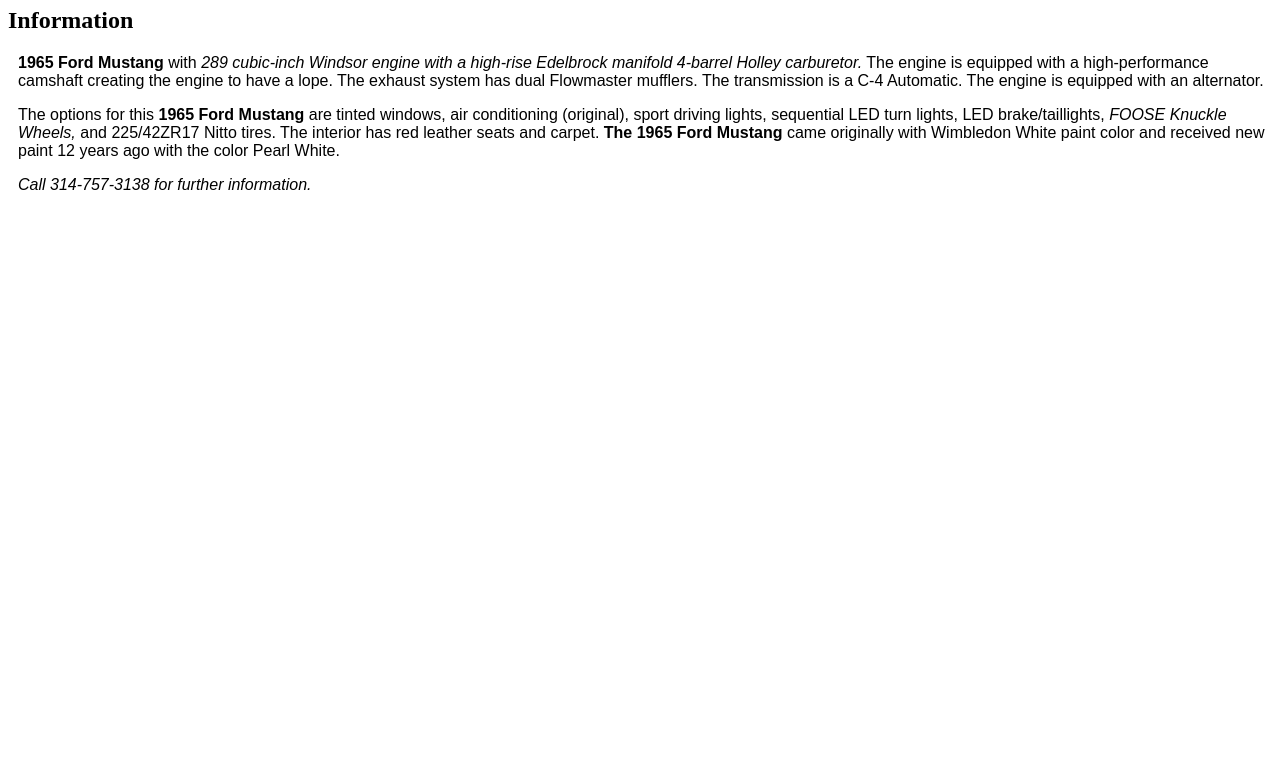
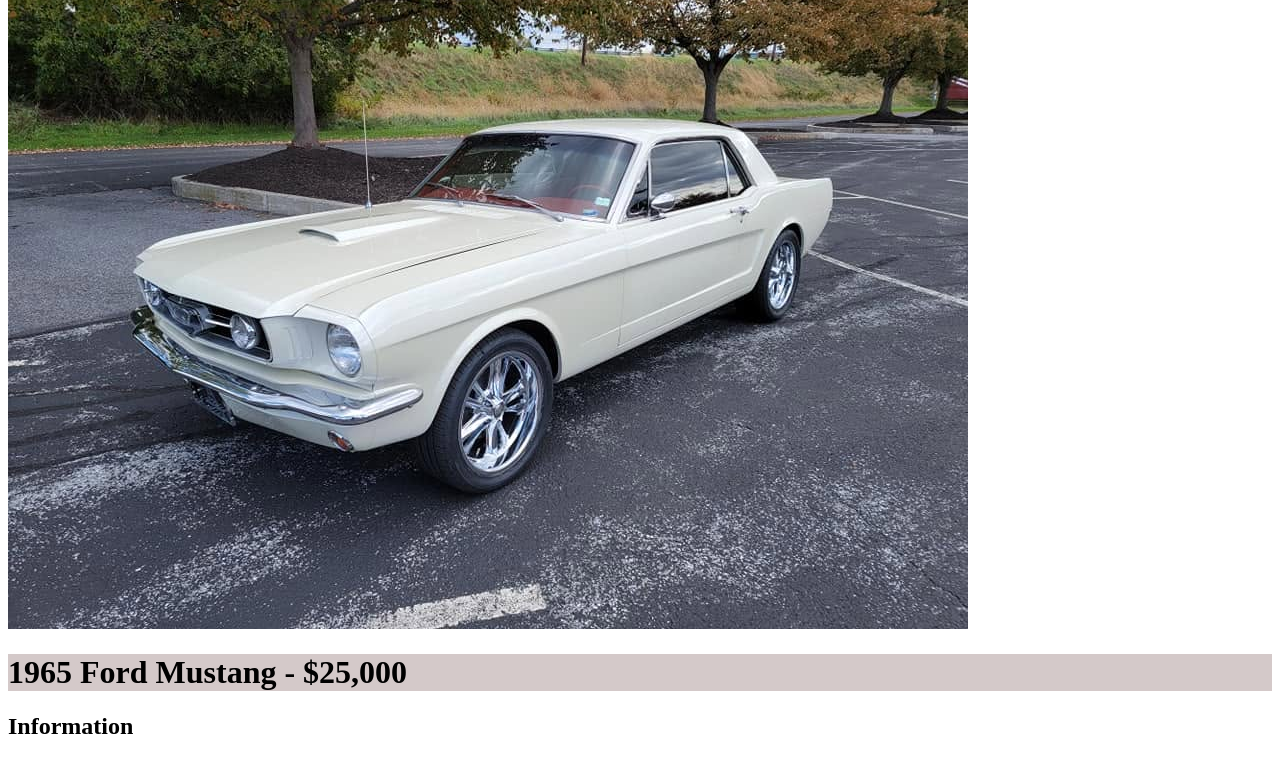
Before and after one commit to kirkazumwalt/Lesson-2---Practice-Activity-1---Kirk-Zumwalt, a plain HTML site: page index.html in a window 1280 px wide. Shown: the part 99-856 px from the top of the page. Before the commit the page ends 800 px from the top, so only its background shows below. Drawn offline with Linux system fonts and the light colour scheme.

Commit message:
Fix image source and clean up HTML structure

```diff
--- a/index.html
+++ b/index.html
@@ -15,7 +15,7 @@
     </style>
   </head>
   <body>
-<img src="C:\Users\zummy\OneDrive\Desktop\Storage from Desktop\Computer College\Penn State World Campus\IST 250 Introduction to Web Design and Development\IST 250_html\1965 Ford Mustang.jpg" alt="Mustang Photo">
+<img src="1965 Ford Mustang..jpg" alt="Mustang Photo">
     <h1>1965 Ford Mustang - $25,000</h1>
     <h2>Information</h2>
 <p><strong>1965 Ford Mustang</strong> with <em>289 cubic-inch Windsor engine with a high-rise Edelbrock manifold 4-barrel Holley carburetor.</em> The engine is equipped with a high-performance camshaft creating the engine to have a lope. The exhaust system has dual Flowmaster mufflers. The transmission is a C-4 Automatic. The engine is equipped with an alternator.</p>
```
